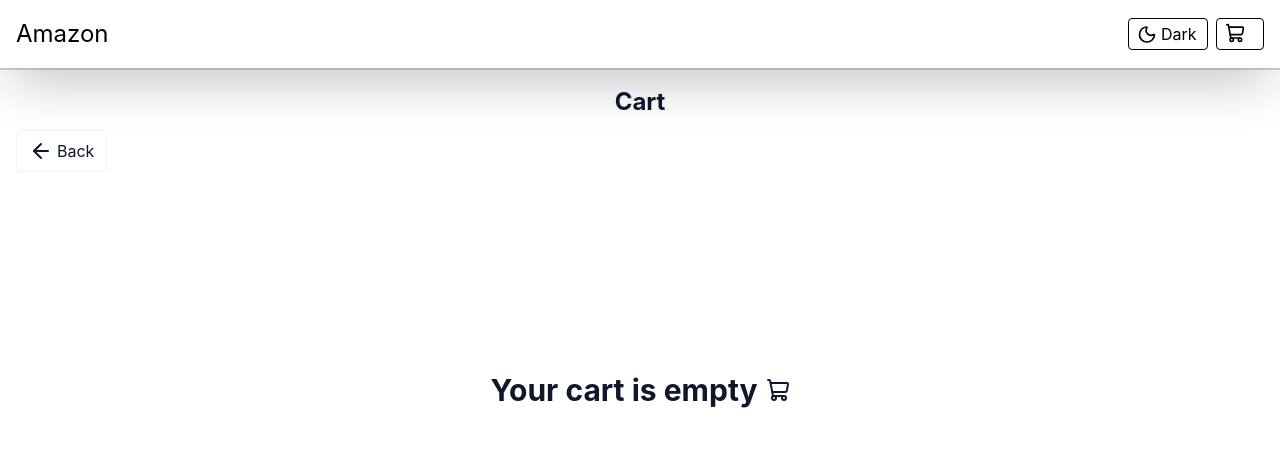
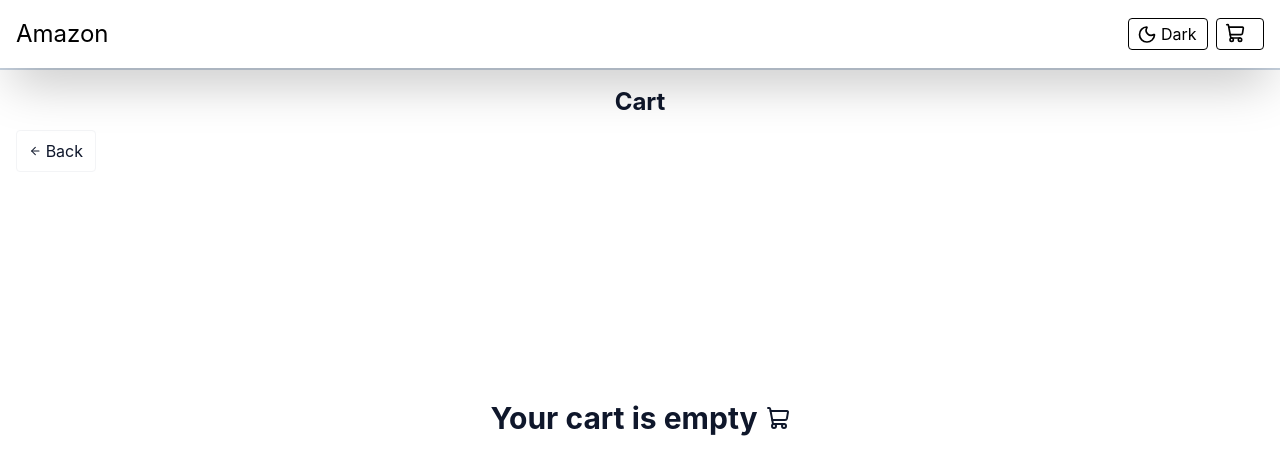
Before and after one commit to krishnaYadav7x/productsApiProject, a React (Vite) app: page /cart in a window 1280 px wide. Shown: the top 474 px of the page. Built offline with nearby package versions, Linux system fonts and the light colour scheme.

Commit message:
sorting done

```diff
--- a/src/components/Cart.jsx
+++ b/src/components/Cart.jsx
@@ -17,8 +17,9 @@ export default function Cart() {
 
   console.log(cartItem);
   return (
+
       <div
-      className={`min-h-[calc(100vh-68px)] border-t-2 px-4 py-2 pt-4 ${
+        className={`flex min-h-[calc(100vh-68px)] flex-col border-t-2 px-4 py-2 pt-4 ${
           isDark
             ? "border-slate-700 bg-slate-950 text-slate-100"
             : "border-slate-300 bg-white text-slate-900"
@@ -27,14 +28,19 @@ export default function Cart() {
         {" "}
         <h2 className="text-center text-2xl font-bold">Cart</h2>
         <button
-        className="my-3 flex cursor-pointer items-center gap-1 rounded border border-gray-100 px-3 py-2"
+          className=" my-3 flex w-20 cursor-pointer items-center gap-1 rounded border border-gray-100 px-3 py-2"
           onClick={() => history.back()}
         >
           <ArrowLeft />
           Back
         </button>
         <div className="mt-4 space-y-6">
-        {cartItem.length===0? <h1 className="text-3xl font-bold text-center mt-50 flex items-center gap-2 justify-center">Your cart is empty <ShoppingCart /> </h1> :cartItem.map((item) => {
+          {cartItem.length === 0 ? (
+            <h1 className="mt-50 flex items-center justify-center gap-2 text-center text-3xl font-bold">
+              Your cart is empty <ShoppingCart />{" "}
+            </h1>
+          ) : (
+            cartItem.map((item) => {
               return (
                 <div
                   key={item.id}
@@ -55,14 +61,22 @@ export default function Cart() {
                     <div>
                       quantity <span>{item.quantity}</span>
                     </div>
-                <button onClick={()=>{deleteItem(item.id)}} className="cursor-pointer rounded bg-red-500 px-4 py-2 shadow-2xl">
+                    <button
+                      onClick={() => {
+                        deleteItem(item.id);
+                      }}
+                      className="translate-x-1 translate-y-1 cursor-pointer rounded bg-red-500 px-4 py-2 shadow-2xl transition-transform active:scale-95"
+                    >
                       Remove
                     </button>
                   </div>
                 </div>
               );
-        })}
+            })
+          )}
         </div>
       </div>
+
+
   );
 }
--- a/src/components/Home.jsx
+++ b/src/components/Home.jsx
@@ -29,6 +29,7 @@ export default function ProductsPage() {
     >
       <ProductsControl
         data={data}
+        setData={setData}
         setQuery={setQuery}
         query={query}
         setCategory={setCategory}
--- a/src/components/ProductDetailsPage.jsx
+++ b/src/components/ProductDetailsPage.jsx
@@ -5,10 +5,12 @@ import { useLocation, useParams } from "react-router";
 import { searchProducts } from "../api/products";
 import { ThemeContext } from "../contexts/ThemeContext";
 import ProductDetailsShimmer from "./ProductDetailsShimmer";
+import { CartContext } from "../contexts/CartContext";
 
 export default function ProductDetailsPage() {
   const [productsData, setProductsData] = useState([]);
   const [isDark] = useContext(ThemeContext);
+  const [cartItem,setCartItem,addToCart] = useContext(CartContext)
 
   const { title } = useParams();
   const { state } = useLocation();
@@ -33,7 +35,6 @@ export default function ProductDetailsPage() {
         isDark ? "bg-slate-950 text-slate-100" : "bg-white text-black"
       }`}
     >
-
       <button
         className="flex cursor-pointer gap-1 rounded border px-2 py-2 shadow-2xl"
         onClick={() => history.back()}
@@ -41,7 +42,6 @@ export default function ProductDetailsPage() {
         <ArrowLeft />
         Back
       </button>
-
 
       <div className="flex justify-center">
         {!productsData.reviews ? (
@@ -84,11 +84,21 @@ export default function ProductDetailsPage() {
               </p>
             </div>
 
+            <div className="flex justify-end my-5">
+              <button onClick={() => addToCart(productsData)}
+                className={`cursor-pointer rounded-md px-5 py-2 text-sm font-semibold shadow-md transition-all duration-200 active:scale-95 ${
+                  isDark
+                    ? "bg-blue-600 text-white hover:bg-blue-500"
+                    : "bg-blue-700 text-white hover:bg-blue-800"
+                }`}
+              >
+                Add to cart
+              </button>
+            </div>
 
             <div className="mt-8 w-60 border-b-4 border-b-violet-500 text-2xl font-bold">
               Customers reviews
             </div>
-
 
             <div className="ratings-reviews mt-6 space-y-8">
               {productsData.reviews.map((review, i) => (
--- a/src/components/ProductsCard.jsx
+++ b/src/components/ProductsCard.jsx
@@ -6,19 +6,19 @@ import { CartContext } from "../contexts/CartContext";
 
 export default function ProductsCard({ data, query, category }) {
   const [isDark] = useContext(ThemeContext);
-  const [cartItem, setCartItem] = useContext(CartContext);
+  const [cartItem, setCartItem,addToCart] = useContext(CartContext);
 
-  const addToCart = (product) => {
-    setCartItem((prev)=>{
-      const existing = prev.find((item)=>item.id===product.id)
-      if(existing){
-        return prev.map((item)=>{
-         return item.id===product.id?{...item,quantity:item.quantity+1}:item
-        })
-      }
-      return [...prev,{...product,quantity:1}]
-    })
-  };
+  // const addToCart = (product) => {
+  //   setCartItem((prev)=>{
+  //     const existing = prev.find((item)=>item.id===product.id)
+  //     if(existing){
+  //       return prev.map((item)=>{
+  //        return item.id===product.id?{...item,quantity:item.quantity+1}:item
+  //       })
+  //     }
+  //     return [...prev,{...product,quantity:1}]
+  //   })
+  // };
 
   return data.length === 0 ? (
     <CardShimmer />
@@ -58,7 +58,7 @@ export default function ProductsCard({ data, query, category }) {
                   e.stopPropagation();
                   addToCart(product);
                 }}
-                className={`cursor-pointer rounded bg-gray-300 px-2 py-1 ${
+                className={`translate-x-1 translate-y-1 cursor-pointer rounded bg-gray-300 px-2 py-1 transition-transform active:scale-95 ${
                   isDark
                     ? "bg-violet-500 text-white hover:bg-violet-600"
                     : "bg-gray-300 text-black hover:bg-gray-400"
--- a/src/components/ProductsControl.jsx
+++ b/src/components/ProductsControl.jsx
@@ -2,7 +2,7 @@ import React from "react";
 import SearchProducts from "./SearchProducts";
 import Select from "./Select";
 
-export default function ProductsControl({ data, setQuery, query, setCategory }) {
+export default function ProductsControl({ data, setQuery, query, setCategory,setData }) {
   return (
     <div className="flex flex-col gap-4 px-2 pt-4">
       <SearchProducts setQuery={setQuery} query={query} />
@@ -17,9 +17,16 @@ export default function ProductsControl({ data, setQuery, query, setCategory })
           id="category"
         />
         <Select
-          options={["Price low to high", "Price high to low", "Ratings"]}
+          options={["Price low to high", "Price high to low"]}
           defaultOption={"Sort products"}
           id="sort"
+          onChange={(e)=>{
+            if(e.target.value==="Price low to high"){
+                setData((prev)=>[...prev.sort((a,b)=>a.price-b.price)])
+            }else{
+              setData((prev) => [...prev.sort((a, b) => b.price - a.price)]);
+            }
+          }}
         />
       </div>
     </div>
--- a/src/contexts/CartContext.jsx
+++ b/src/contexts/CartContext.jsx
@@ -5,9 +5,24 @@ import { useLocalStorage } from '../hooks/useLocalStorage';
 export const CartContext = createContext()
 
 export  function CartItemProvider({children}) {
+
+    const addToCart = (product) => {
+      setCartItem((prev) => {
+        const existing = prev.find((item) => item.id === product.id);
+        if (existing) {
+          return prev.map((item) => {
+            return item.id === product.id
+              ? { ...item, quantity: item.quantity + 1 }
+              : item;
+          });
+        }
+        return [...prev, { ...product, quantity: 1 }];
+      });
+    };
+
   const [cartItem,setCartItem] = useLocalStorage('cartItem',[])
   return (
-    <CartContext.Provider value={[cartItem, setCartItem]}>
+    <CartContext.Provider value={[cartItem, setCartItem, addToCart]}>
       {children}
     </CartContext.Provider>
   );
```
Lines whose indentation alone changed are shown as unchanged.
